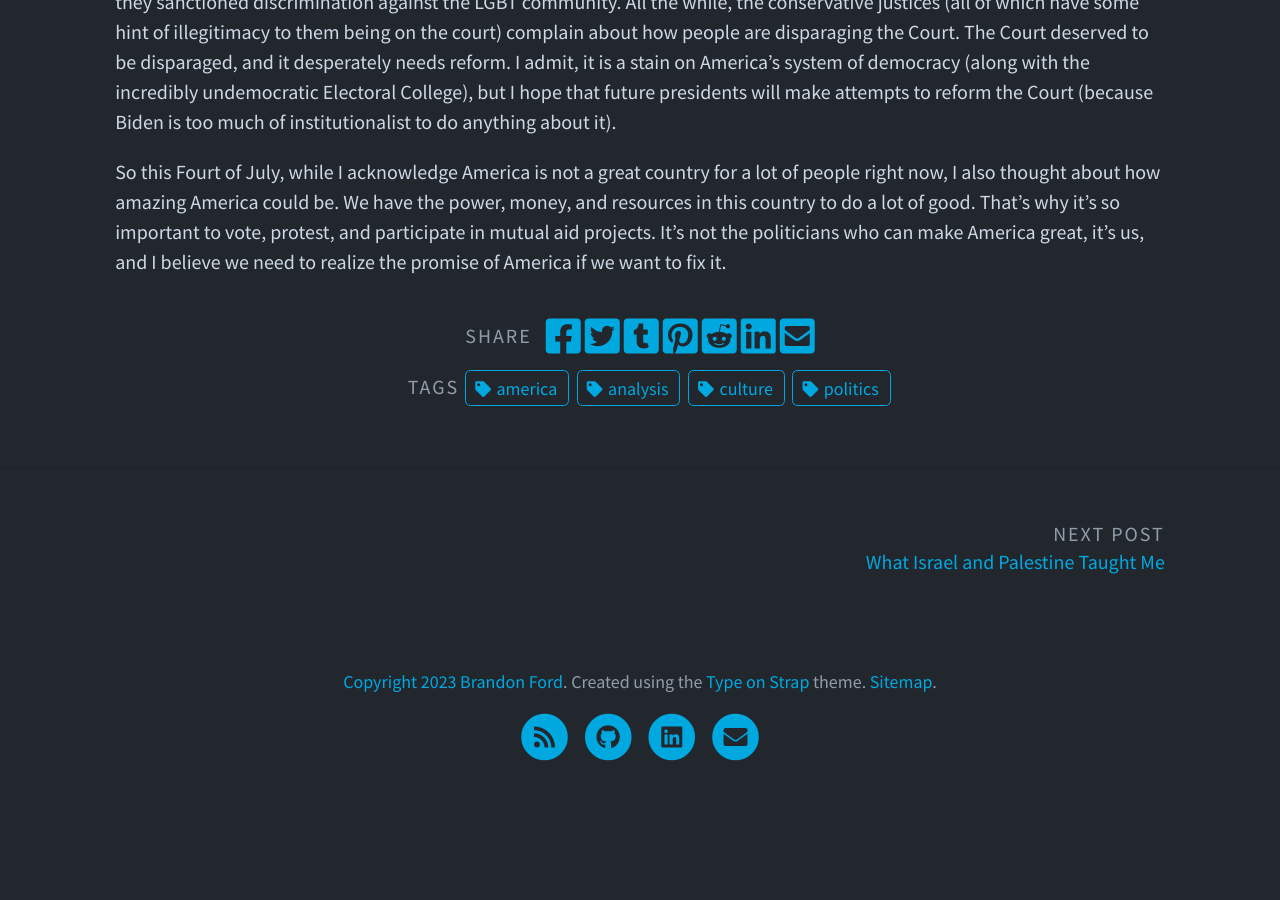
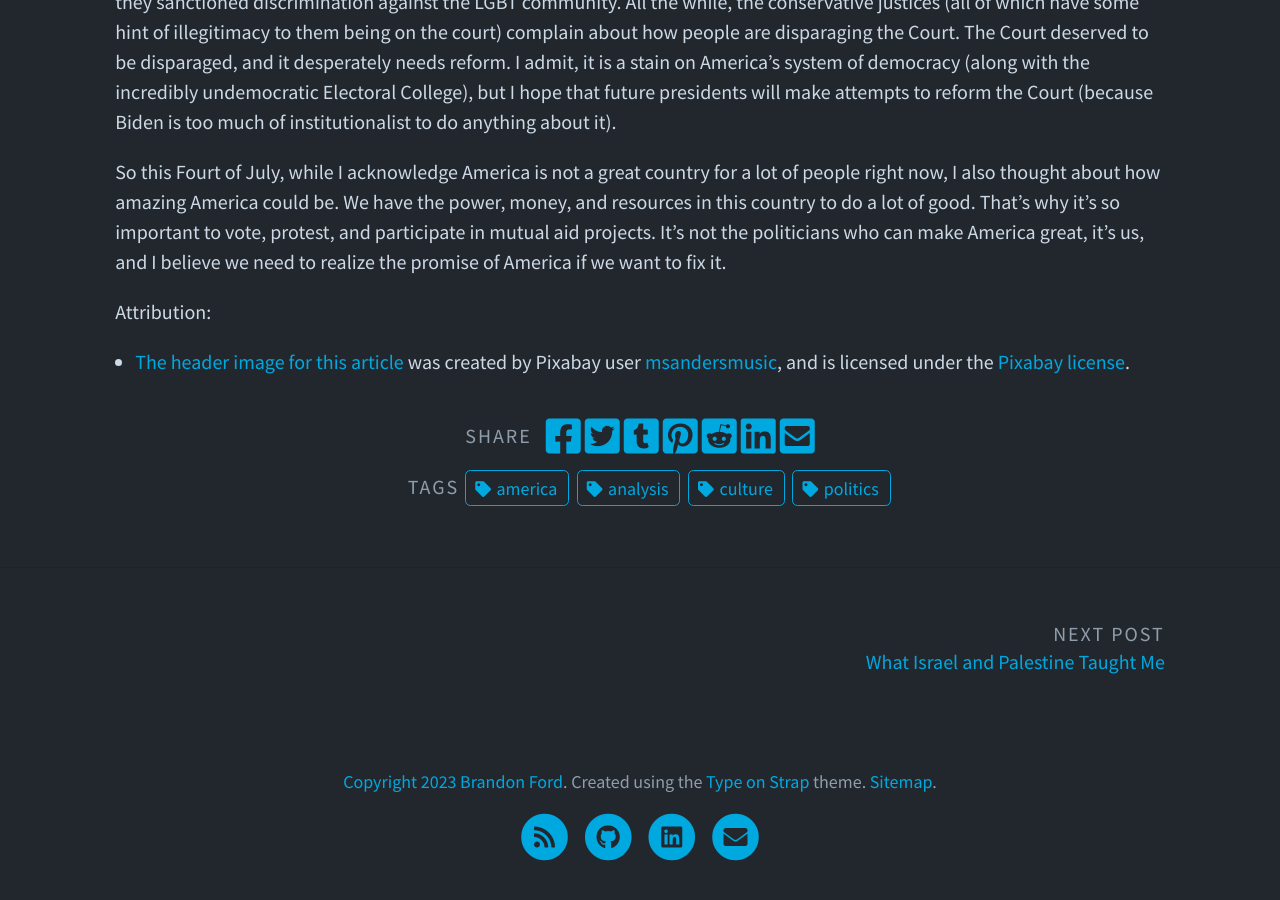
Before and after one commit to brandonrford/brandonrford.github.io, a Jekyll site: the page built from _posts/2023-07-07-Patriotism-and-the-Court.md, in a window 1280 px wide and 900 px high, scrolled down 1211 px. Built offline with Jekyll 4.4.1, drawn with Linux system fonts in a browser that asks for light colours; before the commit the page ends 2011 px from its top, so only the background shows below that.

Commit message:
added image attribution for last post

```diff
--- a/_posts/2023-07-07-Patriotism-and-the-Court.md
+++ b/_posts/2023-07-07-Patriotism-and-the-Court.md
@@ -26,3 +26,7 @@
 I acknowledge the reason a lot of people have lost faith in this country is because of the wholly undemocratic institution that is the Supreme Court. In the past two sessions they destroyed the fundamental right of bodily autonomy, affirmative action, and they sanctioned discrimination against the LGBT community. All the while, the conservative justices (all of which have some hint of illegitimacy to them being on the court) complain about how people are disparaging the Court. The Court deserved to be disparaged, and it desperately needs reform. I admit, it is a stain on America's system of democracy (along with the incredibly undemocratic Electoral College), but I hope that future presidents will make attempts to reform the Court (because Biden is too much of institutionalist to do anything about it).
 
 So this Fourt of July, while I acknowledge America is not a great country for a lot of people right now, I also thought about how amazing America could be. We have the power, money, and resources in this country to do a lot of good. That's why it's so important to vote, protest, and participate in mutual aid projects. It's not the politicians who can make America great, it's us, and I believe we need to realize the promise of America if we want to fix it.
+
+Attribution:
+
+* [The header image for this article](https://pixabay.com/photos/fireworks-new-years-eve-city-sky-1953253/) was created by Pixabay user [msandersmusic](https://pixabay.com/users/nck_gsl-3554748/), and is licensed under the [Pixabay license](https://pixabay.com/service/license/).
```
